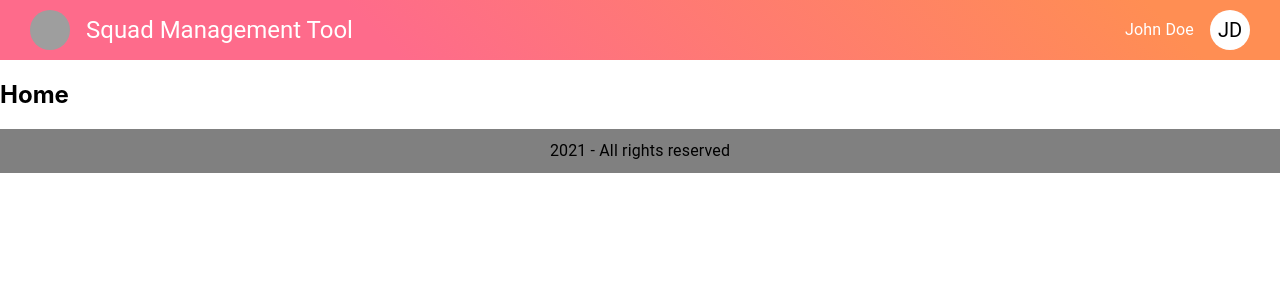
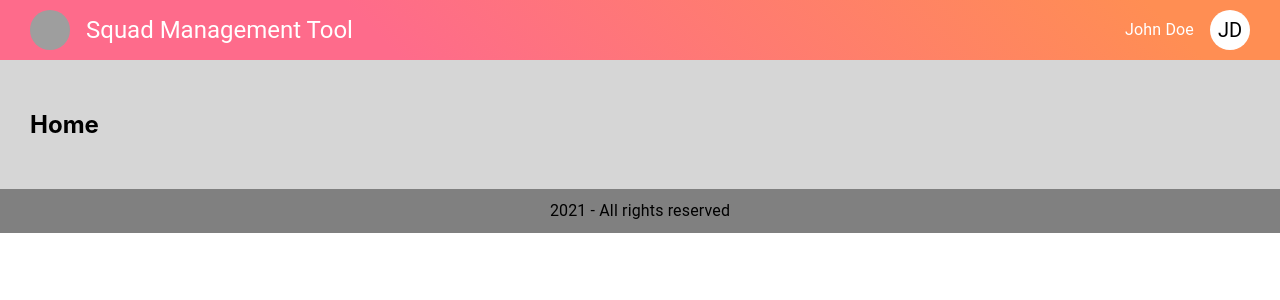
Before and after one commit to Leoguedesm1/squad_management_tool, a React (Create React App) app: page /new_team in a window 1280 px wide. Shown: the top 300 px of the page. Built offline with nearby package versions, Linux system fonts and the light colour scheme; grey boxes are pictures that could not be loaded.

Commit message:
finish background container

```diff
--- a/src/App.js
+++ b/src/App.js
@@ -5,13 +5,14 @@ import {
   Route,
 } from "react-router-dom";
 
-import { Topbar, Bottombar } from './components/index';
+import { Topbar, Bottombar, BackgroundContainer } from './components/index';
 
 export default function App() {
   return (
     <Router>
         <Topbar />
 
+        <BackgroundContainer>
           <Switch>
             <Route path="/">
               <Home />
@@ -20,6 +21,7 @@ export default function App() {
               <Users />
             </Route>
           </Switch>
+        </BackgroundContainer>
 
         <Bottombar />
     </Router>
--- /dev/null
+++ b/src/components/BackgroundContainer/BackgroundContainer.js
@@ -0,0 +1,10 @@
+import React from 'react';
+import { Container } from './style';
+
+export default ({ children }) => {
+    return (
+        <Container container>
+            {children}
+        </Container>
+    )
+}
--- /dev/null
+++ b/src/components/BackgroundContainer/style.js
@@ -0,0 +1,12 @@
+import { styled } from '@material-ui/core/styles';
+import { Grid } from '@material-ui/core/';
+
+const Container = styled(Grid)({
+  background: '#d6d6d6',
+  padding: '30px 30px',
+  width: '100%',
+});
+
+export {
+    Container,
+}
--- a/src/components/index.js
+++ b/src/components/index.js
@@ -1,7 +1,9 @@
 import Topbar from './Topbar/Topbar';
 import Bottombar from './Bottombar/Bottombar';
+import BackgroundContainer from './BackgroundContainer/BackgroundContainer';
 
 export {
     Topbar,
     Bottombar,
+    BackgroundContainer,
 };
```
Lines whose indentation alone changed are shown as unchanged.
